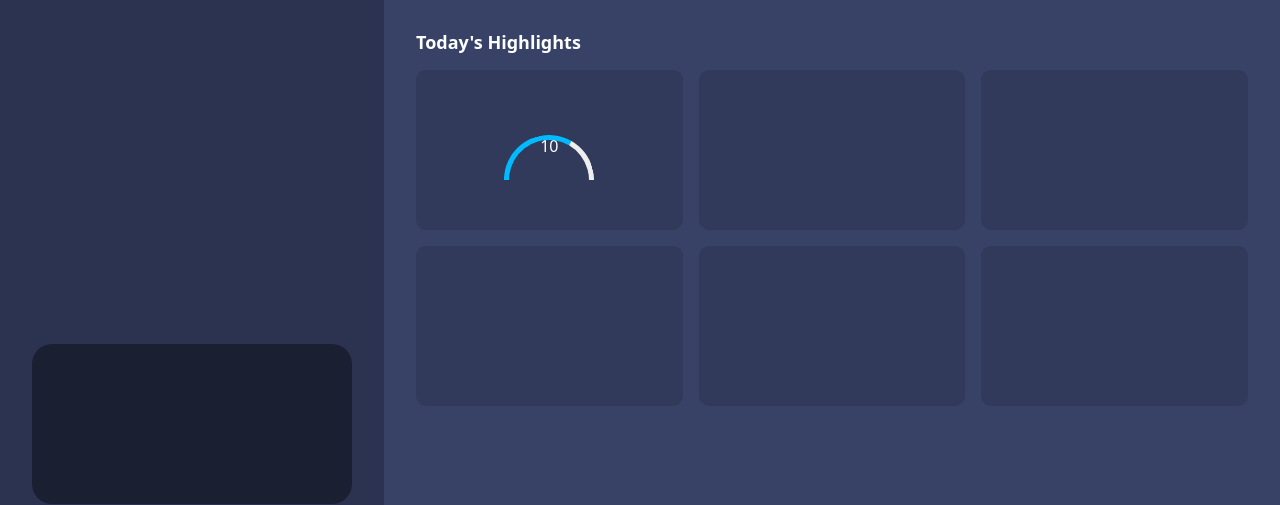
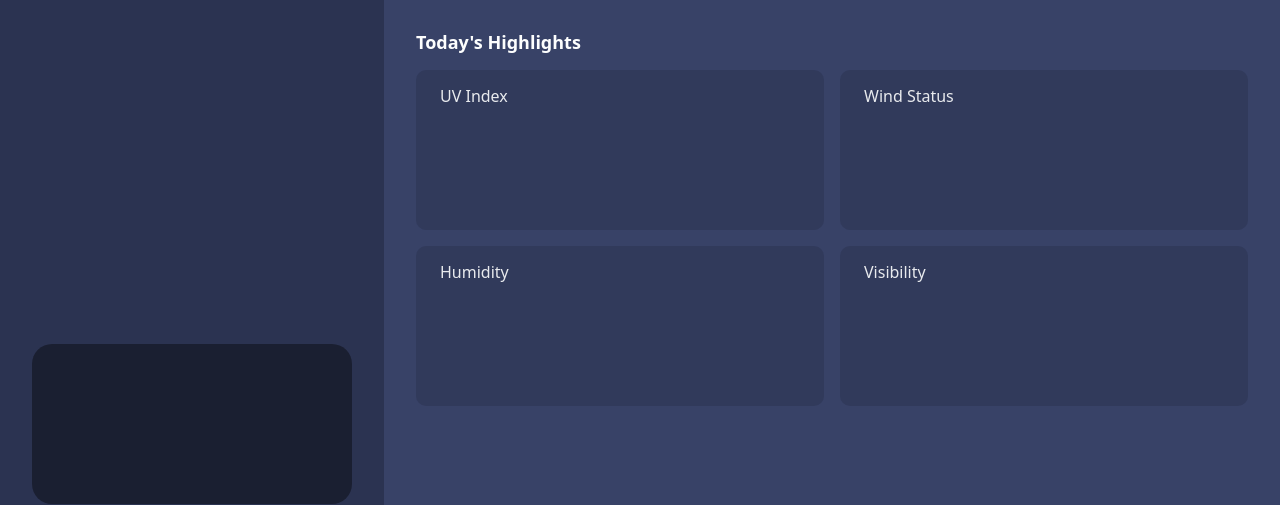
Before and after one commit to Scalaptia/weather-app, a website built with Vite: page index.html in a window 1280 px wide. Shown: the part 280-785 px from the top of the page. Built offline with nearby package versions, Linux system fonts and the light colour scheme; no server answers.

Commit message:
today's highlights cards

```diff
--- a/src/modules/components.ts
+++ /dev/null
@@ -1,55 +0,0 @@
-import '../styles/components.css';
-
-const ProgressBar = () => {
-    const element = document.createElement('div');
-    element.className = 'progress';
-
-    const bar = document.createElement('div');
-    bar.className = 'bar';
-    element.appendChild(bar);
-
-    const val = document.createElement('span');
-    element.appendChild(val);
-
-    let currentValue = 0;
-    const animationDuration = 500;
-
-    const animate = (targetValue: number, startTime: number) => {
-        const currentTime = Date.now();
-        const elapsedTime = currentTime - startTime;
-        const remainingTime = Math.max(animationDuration - elapsedTime, 0);
-        const progress = 1 - remainingTime / animationDuration;
-        const animatedValue = Math.floor(
-            currentValue + progress * (targetValue - currentValue)
-        );
-
-        const currentRotation = 45 + (animatedValue / 15) * 180;
-        bar.style.transform = `rotate(${currentRotation}deg)`;
-        val.innerText = animatedValue.toString();
-
-        if (remainingTime > 0) {
-            const frameRate = 60; // Adjust the frame rate if necessary
-            const frameTime = 1000 / frameRate;
-            const delay = Math.max(frameTime - (currentTime - startTime), 0);
-            setTimeout(() => {
-                requestAnimationFrame(() => animate(targetValue, startTime));
-            }, delay);
-        } else {
-            currentValue = targetValue;
-        }
-    };
-
-    function setProgress(targetValue: number) {
-        val.innerText = targetValue.toString();
-        const parsedValue = parseInt(val.innerText, 10);
-        const startTime = Date.now();
-        animate(parsedValue, startTime);
-    }
-
-    return {
-        element,
-        setProgress,
-    };
-};
-
-export { ProgressBar };
--- a/src/styles/components.css
+++ /dev/null
@@ -1,28 +0,0 @@
-/* UV Index */
-.today-display > .card:nth-child(1) > .item {
-    position: relative;
-    margin: 4px;
-    float: left;
-    text-align: center;
-}
-
-.today-display > .card:nth-child(1) > .item > .progress {
-    position: relative;
-    overflow: hidden; /* Comment this line to understand the trick */
-    width: 90px;
-    height: 45px; /* Half circle (overflow) */
-    margin-bottom: -14px; /* bring the numbers up */
-}
-
-.today-display > .card:nth-child(1) > .item > .progress > .bar {
-    position: absolute;
-    top: 0;
-    left: 0;
-    width: 90px;
-    height: 90px; /* full circle! */
-    border-radius: 50%;
-    box-sizing: border-box;
-    border: 5px solid #eee; /* half gray, */
-    border-bottom-color: #0bf; /* half azure */
-    border-right-color: #0bf;
-}
--- a/src/styles/content.css
+++ b/src/styles/content.css
@@ -102,7 +102,7 @@
 /* Today Display */
 .today-display {
     display: grid;
-    grid-template-columns: repeat(3, 1fr);
+    grid-template-columns: repeat(2, 1fr);
     gap: 1rem;
     width: clamp(100%, 100%, 100rem);
     padding-bottom: 3rem;
@@ -112,10 +112,9 @@
 .today-display > .card {
     display: flex;
     flex-direction: column;
-    justify-content: center;
     align-items: center;
     min-height: 130px;
-    min-width: 231px;
+    min-width: 353px;
     width: 100%;
     background-color: rgba(var(--background-color), 0.5);
     border-radius: 10px;
@@ -123,3 +122,18 @@
     padding-bottom: 15px;
     overflow: hidden;
 }
+
+/* Cards */
+.card-title {
+    width: 100%;
+    padding-left: 3rem;
+    padding-bottom: 1rem;
+    color: rgba(var(--text-color), 0.9);
+}
+
+/* UV Index */
+sl-progress-ring {
+    --track-width: 6px;
+    --indicator-width: 12px;
+    --indicator-color: #5297dc;
+}
--- a/src/ui/content.ts
+++ b/src/ui/content.ts
@@ -1,5 +1,4 @@
 import { weatherAPI } from '../modules/api';
-import { ProgressBar } from '../modules/components';
 import preferences from '../modules/preferences';
 import '../styles/content.css';
 import Sidebar from './sidebar';
@@ -157,6 +156,7 @@ const TodayDisplay = (() => {
         Card.classList.add('card');
 
         const Title = document.createElement('div');
+        Title.className = 'card-title';
         Card.appendChild(Title);
 
         const Item = document.createElement('div');
@@ -167,15 +167,21 @@ const TodayDisplay = (() => {
     }
 
     let Cards: HTMLElement[] = [];
-    for (let i = 0; i < 6; i++) {
+    for (let i = 0; i < 4; i++) {
         let card = CreateCard();
         Cards.push(card);
         element.appendChild(card);
     }
 
-    const progressBar = ProgressBar();
-    progressBar.setProgress(10);
-    Cards[0].children[1].appendChild(progressBar.element);
+    Cards[0].children[0].innerHTML = 'UV Index';
+    // const progressBar =
+    // Cards[0].children[1].appendChild(progressBar);
+
+    Cards[1].children[0].innerHTML = 'Wind Status';
+
+    Cards[2].children[0].innerHTML = 'Humidity';
+
+    Cards[3].children[0].innerHTML = 'Visibility';
 
     return {
         element,
```
Also changed, not shown: index.html (indentation only).
